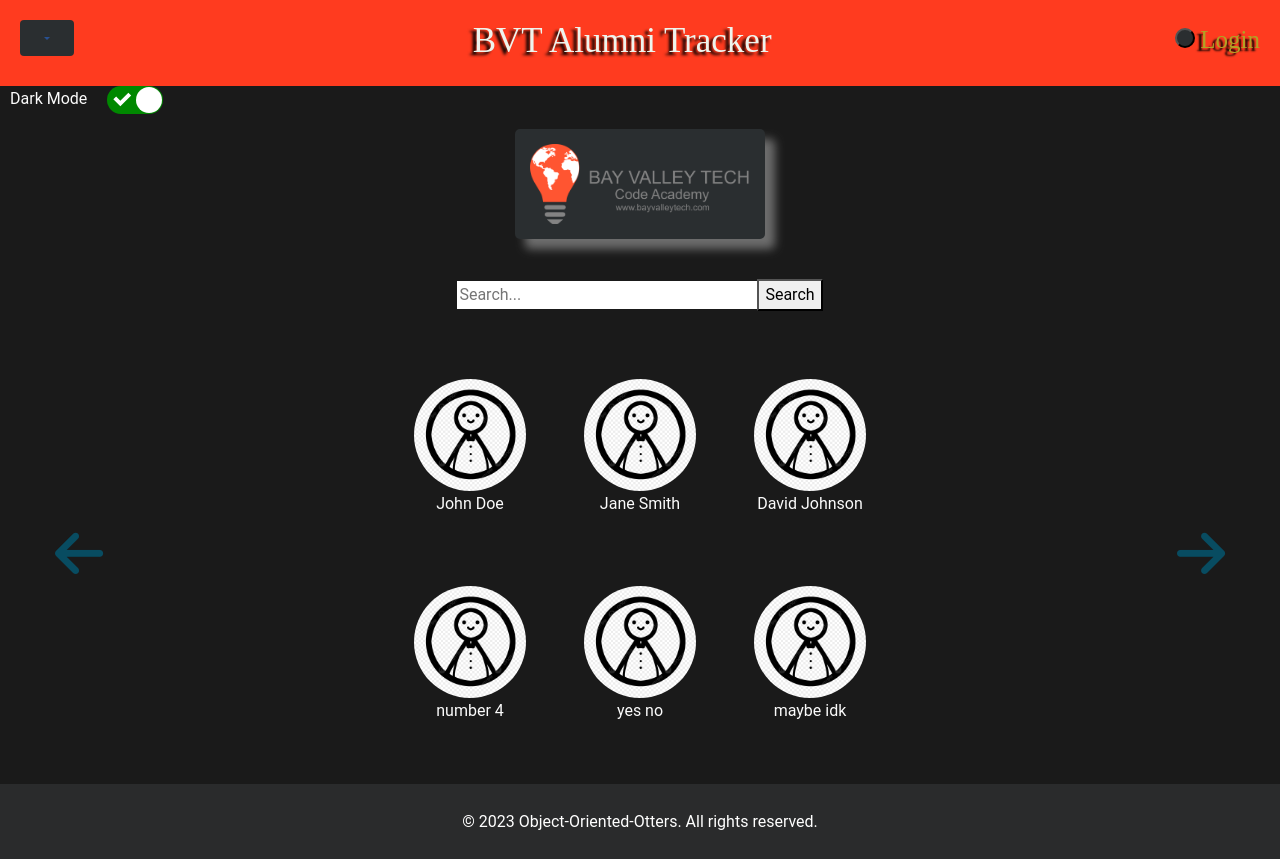
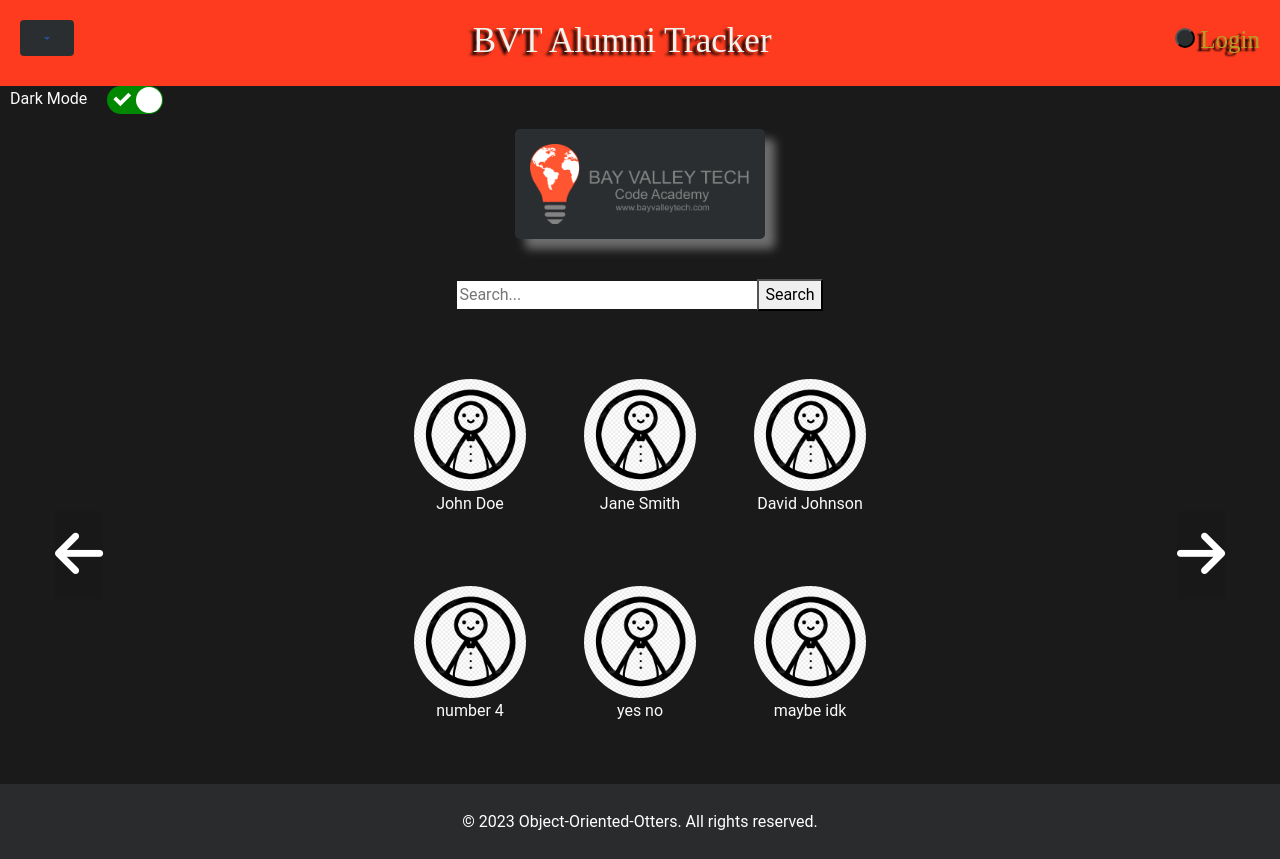
Before and after one commit to JulieKnox225/BVT-Alumni-Tracker-Object-Oriented-Otters, a React (Vite) app: page / in a window 1280 px wide. Built offline with nearby package versions, Linux system fonts and the light colour scheme.

Commit message:
carousel working

```diff
--- a/index.html
+++ b/index.html
@@ -1,5 +1,3 @@
-<!-- Your existing HTML file -->
-<!---->
 <!DOCTYPE html>
 <html lang="en">
   <head>
@@ -15,8 +13,7 @@
   </head>
   <body>
     <div id="root">
-    <script type="module" src="/src/main.jsx"></script>
-      <!-- <form id="searchForm">
+      <form id="searchForm">
         <input type="text" id="searchInput" placeholder="Enter your search query" />
         <button type="submit">Search</button>
       </form>
@@ -49,7 +46,7 @@
           searchResults.innerHTML = 'An error occurred while performing the search.';
         }
       });
-    </script>  -->
+    </script>
 
   </body>
 </html>
--- a/src/Components/Home.jsx
+++ b/src/Components/Home.jsx
@@ -1,7 +1,6 @@
 import { useEffect, useState } from 'react';
 import FakeData from './TempData/FakeData'
 import { ProfileBubble } from './ProfileBubble';
-import { Row } from 'react-bootstrap';
 import { MDBIcon } from 'mdb-react-ui-kit';
 
 
--- a/src/index.css
+++ b/src/index.css
@@ -69,8 +69,9 @@ label{
   cursor: pointer;
   margin: 0;
   padding: 0;
-  color:#084C61;
+  color:white;
   font-size: 55px;
+  background-color: rgba(0, 0, 0, 0.096);
 
 }
 
```
